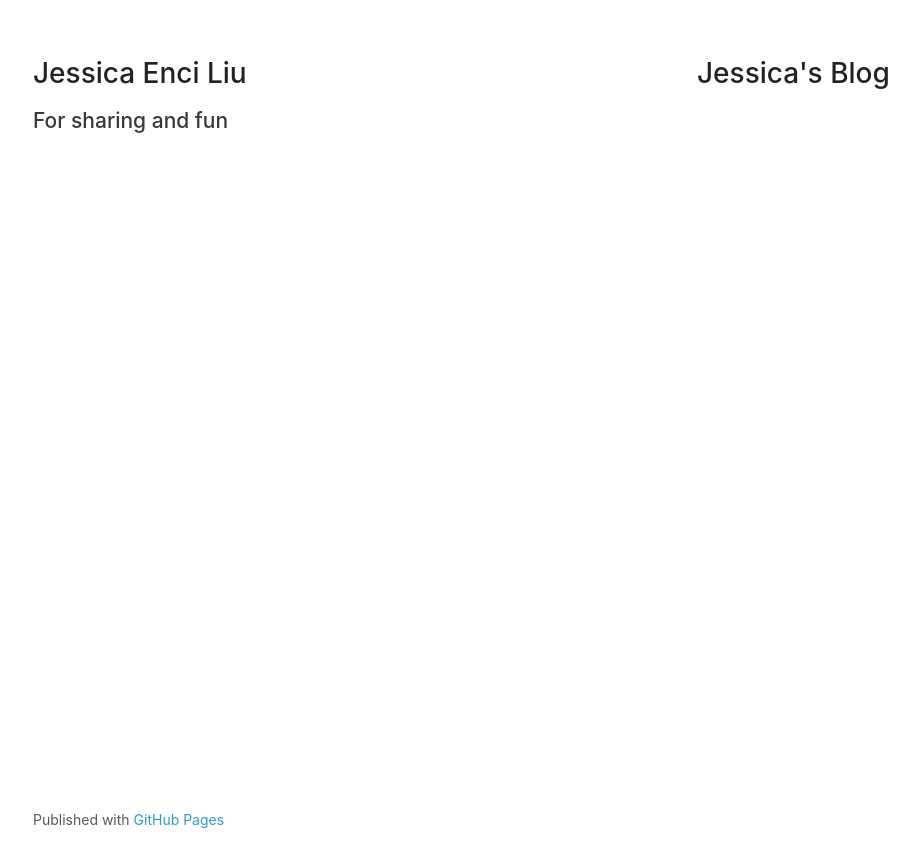
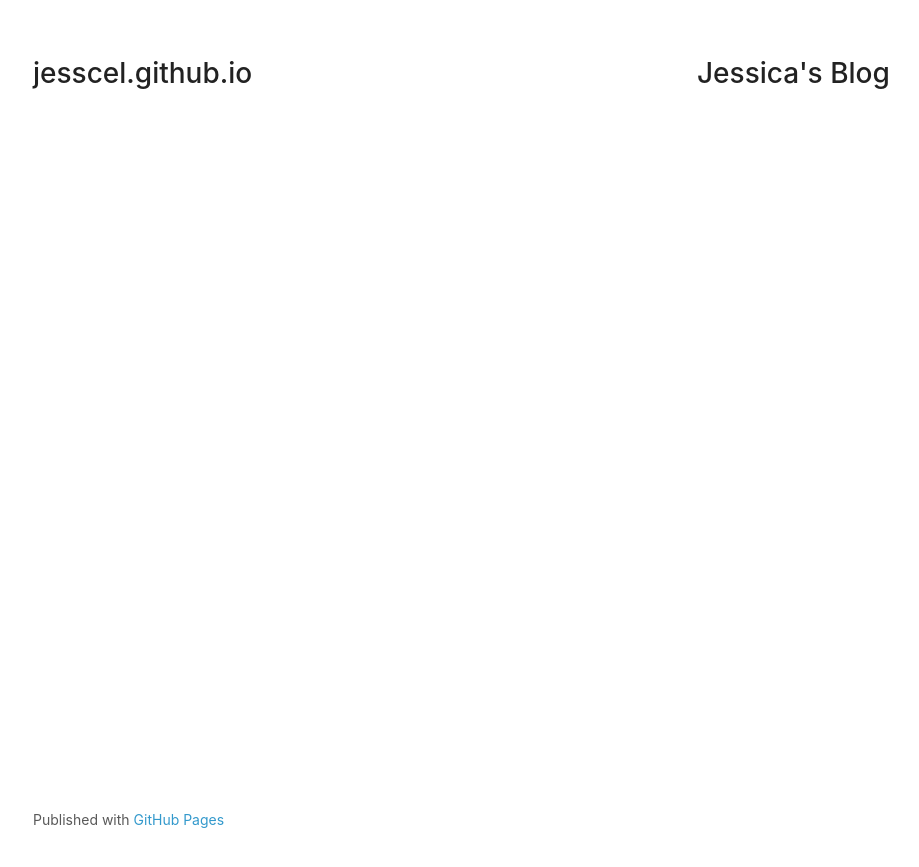
Before and after one commit to jesscel/jesscel.github.io, a Jekyll site: the page built from blog/index.html, in a window 1280 px wide. Shown: the top 867 px of the page, without its empty margins (25-944 px from the left). Built offline with Jekyll 4.4.1, drawn with Linux system fonts in a browser that asks for light colours; the repository's description, which GitHub fills in, is left out.

Commit message:
Update _config.yml

```diff
--- a/_config.yml
+++ b/_config.yml
@@ -75,8 +75,3 @@ kramdown:
   hard_wrap         : false
   footnote_nr       : 1
   show_warnings     : false
-
-theme: jekyll-theme-slate
-name: Jessica Liu by jesscel
-title: Jessica Enci Liu
-description: For sharing and fun
```
